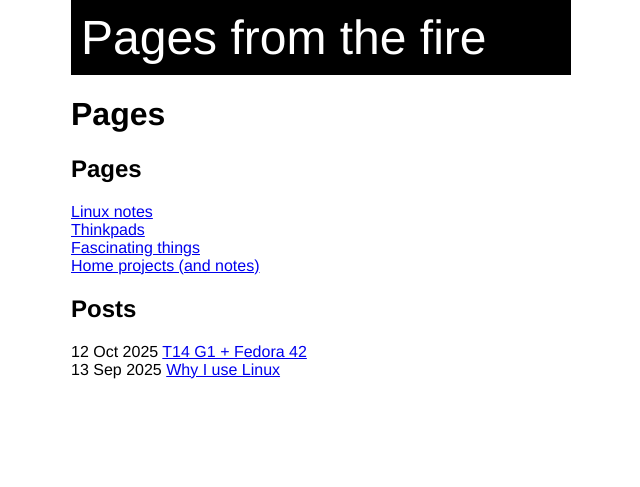
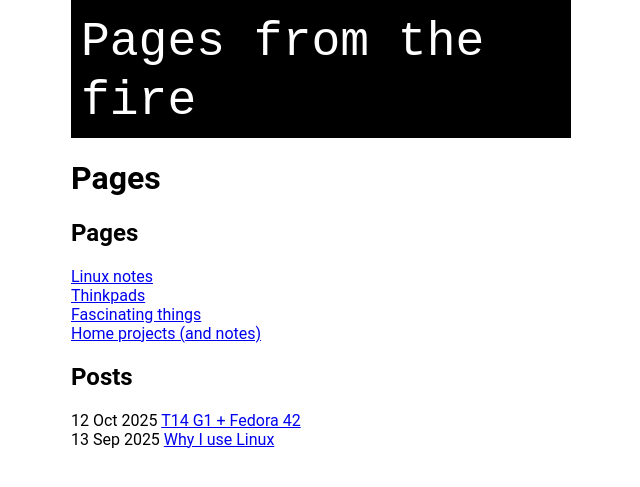
Before and after one commit to kghose/kghose.github.io, a Jekyll site: the page built from README.md, in a window 1280 px wide. Shown: the top 487 px of the page, without its empty margins (319-959 px from the left). Built offline with Jekyll 4.4.1, drawn with Linux system fonts in a browser that asks for light colours; our own code applies the rules of GitHub Pages for plain Markdown files.

Commit message:
Playing with fonts.

```diff
--- a/_sass/main.scss
+++ b/_sass/main.scss
@@ -1,5 +1,5 @@
 body {
-  font-family: Helvetica;
+  font-family: Roboto;
   max-width: 500px;
   margin: 0 auto; // Center the content
   padding-left: 1em;
@@ -15,6 +15,7 @@ body {
   a {
     color: white;
     text-decoration: none;
+    font-family: "Courier New", Courier, monospace;
   }
 }
 
```
